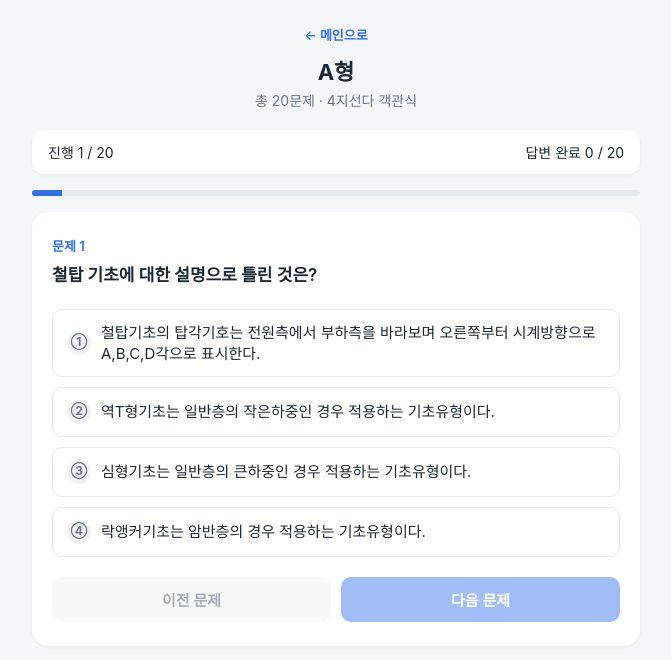
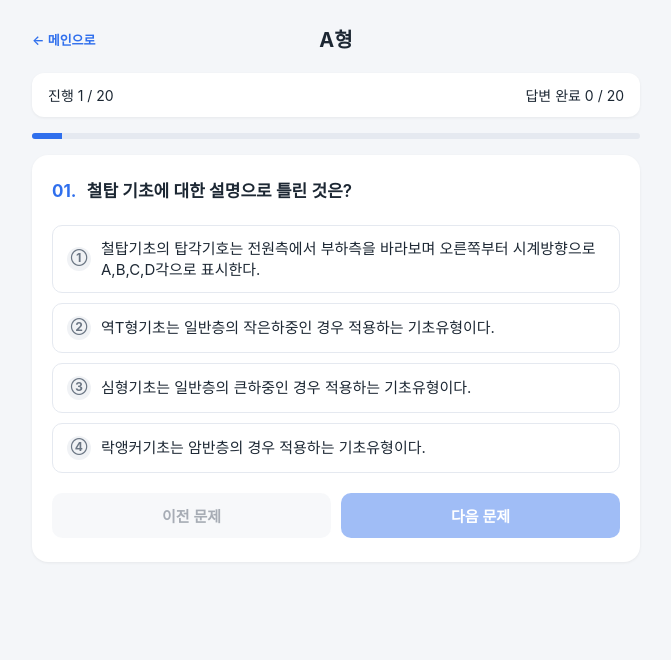
Before and after one commit to dinmont13-ops/songjeon-quiz, a Next.js app: page /quiz/a in a window 1280 px wide. Shown: the top 660 px of the page, without its empty margins (304-975 px from the left). Built offline with nearby package versions, Linux system fonts and the light colour scheme.

Commit message:
문제풀이 헤더/문제 레이아웃 수정

```diff
--- a/app/globals.css
+++ b/app/globals.css
@@ -49,6 +49,32 @@ body {
 
 .back-link:hover {
   text-decoration: underline;
+}
+
+.quiz-header {
+  margin-bottom: 20px;
+}
+
+.quiz-header-row {
+  position: relative;
+  display: flex;
+  align-items: center;
+  justify-content: center;
+  min-height: 28px;
+}
+
+.quiz-header-row .back-link {
+  position: absolute;
+  left: 0;
+  top: 50%;
+  transform: translateY(-50%);
+  margin-bottom: 0;
+  white-space: nowrap;
+}
+
+.quiz-header-row h1 {
+  margin: 0;
+  font-size: 20px;
 }
 
 .type-grid {
@@ -189,10 +215,9 @@ body {
 }
 
 .q-index {
-  font-size: 13px;
   color: #2f6fed;
-  font-weight: 600;
-  margin-bottom: 8px;
+  font-weight: 700;
+  margin-right: 6px;
 }
 
 .q-text {
--- a/app/quiz/[type]/page.js
+++ b/app/quiz/[type]/page.js
@@ -22,16 +22,16 @@ export default async function QuizTypePage({ params, searchParams }) {
   const randomOrder = isMixed ? true : sp?.randomOrder === "1";
   const randomOptions = isMixed ? true : sp?.randomOptions === "1";
   const limit = isMixed ? MIXED_TYPE_QUESTION_COUNT : undefined;
-  const displayCount = isMixed ? Math.min(limit, pool.length) : pool.length;
 
   return (
     <main className="page">
-      <div className="header">
-        <Link href="/" className="back-link">
-          ← 메인으로
-        </Link>
-        <h1>{TYPE_LABELS[type]}</h1>
-        <p>총 {displayCount}문제 · 4지선다 객관식</p>
+      <div className="header quiz-header">
+        <div className="quiz-header-row">
+          <Link href="/" className="back-link">
+            ← 메인으로
+          </Link>
+          <h1>{TYPE_LABELS[type]}</h1>
+        </div>
       </div>
       <Quiz
         key={`${type}-${randomOrder}-${randomOptions}`}
--- a/components/Quiz.js
+++ b/components/Quiz.js
@@ -163,8 +163,10 @@ export default function Quiz({ questions, randomOrder = false, randomOptions = f
       </div>
 
       <div className="card">
-        <div className="q-index">문제 {currentPos + 1}</div>
-        <div className="q-text">{currentQuestion.question}</div>
+        <div className="q-text">
+          <span className="q-index">{String(currentPos + 1).padStart(2, "0")}.</span>{" "}
+          {currentQuestion.question}
+        </div>
 
         <div className="options">
           {currentQuestion.options.map((opt, idx) => {
```
